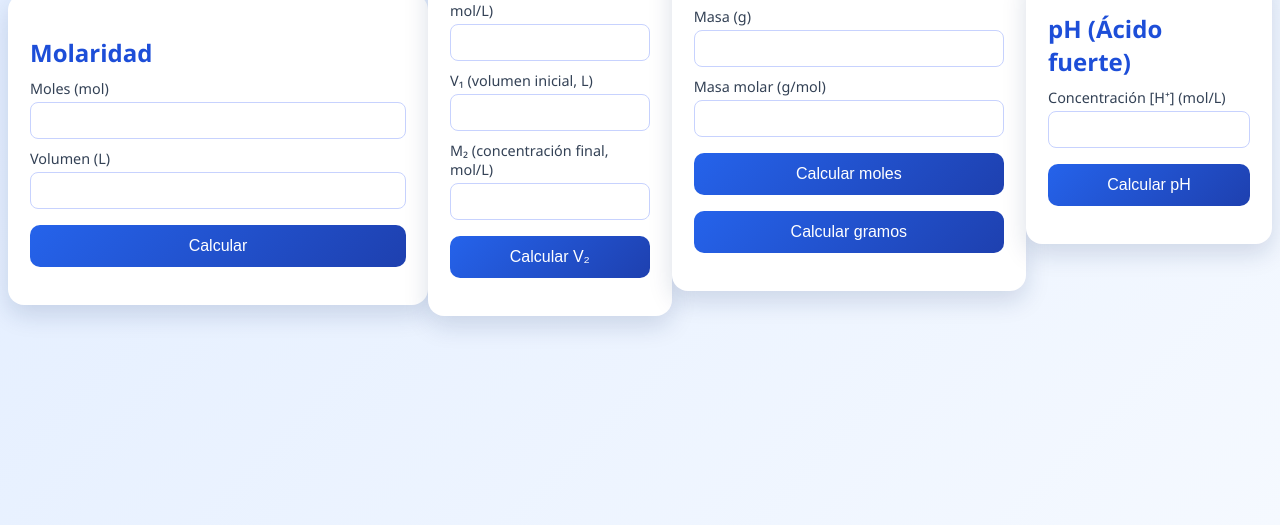
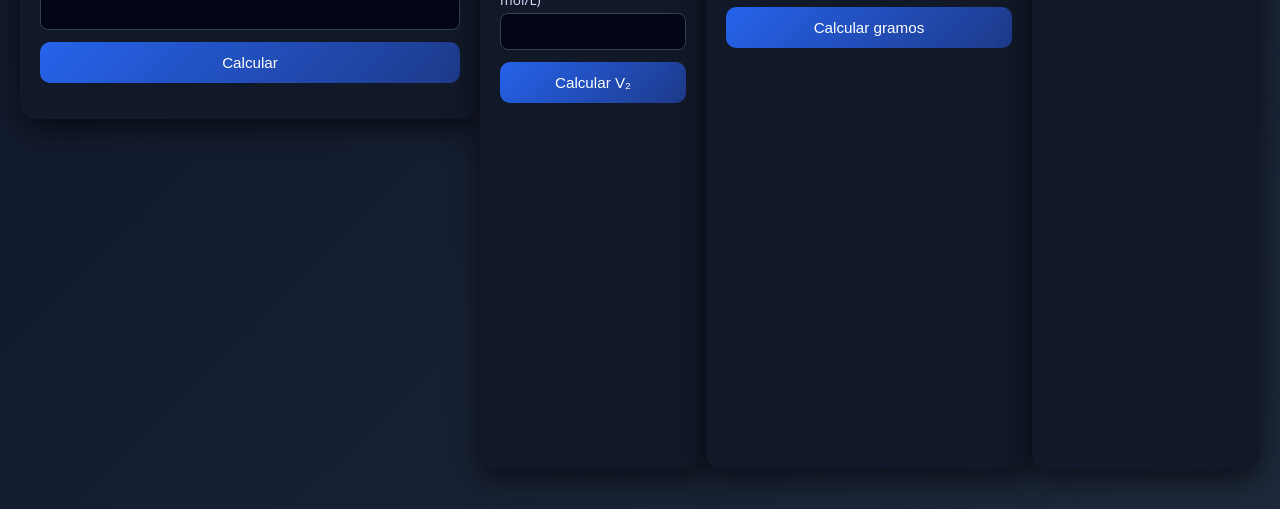
Before and after one commit to karolthekiller20-a11y/Calculadora-qu-mica, a plain HTML site: page index.html in a window 1280 px wide. Shown: the part 291-816 px from the top of the page. Drawn offline with Linux system fonts and the light colour scheme.

Commit message:
Update style.css

```diff
--- a/style.css
+++ b/style.css
@@ -4,49 +4,43 @@
 
 body {
   font-family: "Segoe UI", Arial, sans-serif;
-  background: linear-gradient(135deg, #e0ecff, #f5f9ff);
+  background: linear-gradient(135deg, #0f172a, #1e293b);
   min-height: 100vh;
+  margin: 0;
+  padding: 20px;
   display: flex;
   justify-content: center;
-  align-items: center;
 }
 
 .container {
   width: 100%;
-  max-width: 420px;
-  animation: aparecer 0.8s ease;
+  max-width: 460px;
 }
 
 h1 {
   text-align: center;
-  color: #0f2a5f;
-  margin-bottom: 20px;
+  color: #e5e7eb;
+  margin-bottom: 24px;
 }
 
 .card {
-  background: white;
-  padding: 22px;
+  background: #111827;
+  padding: 20px;
   border-radius: 16px;
-  box-shadow: 0 10px 25px rgba(15, 42, 95, 0.15);
   margin-bottom: 20px;
-  transition: transform 0.3s, box-shadow 0.3s;
-}
-
-.card:hover {
-  transform: translateY(-4px);
-  box-shadow: 0 14px 30px rgba(15, 42, 95, 0.2);
+  box-shadow: 0 10px 30px rgba(0,0,0,0.6);
 }
 
 h2 {
-  color: #1d4ed8;
+  color: #93c5fd;
   margin-bottom: 10px;
 }
 
 label {
   display: block;
   margin-top: 10px;
-  font-size: 0.9rem;
-  color: #334155;
+  font-size: 0.85rem;
+  color: #cbd5f5;
 }
 
 input {
@@ -54,49 +48,46 @@ input {
   padding: 10px;
   margin-top: 4px;
   border-radius: 8px;
-  border: 1px solid #c7d2fe;
-  outline: none;
-  transition: border 0.2s, box-shadow 0.2s;
+  border: 1px solid #334155;
+  background-color: #020617;
+  color: #e5e7eb;
 }
 
 input:focus {
-  border-color: #2563eb;
-  box-shadow: 0 0 0 2px rgba(37, 99, 235, 0.2);
+  outline: none;
+  border-color: #60a5fa;
 }
 
 button {
-  margin-top: 16px;
+  margin-top: 12px;
   width: 100%;
   padding: 12px;
   border-radius: 10px;
   border: none;
-  background: linear-gradient(135deg, #2563eb, #1e40af);
+  background: linear-gradient(135deg, #2563eb, #1e3a8a);
   color: white;
-  font-size: 1rem;
+  font-size: 0.95rem;
   cursor: pointer;
-  transition: transform 0.2s, box-shadow 0.2s;
 }
 
-button:hover {
-  transform: scale(1.02);
-  box-shadow: 0 6px 15px rgba(30, 64, 175, 0.4);
+button:active {
+  transform: scale(0.98);
 }
 
 p {
   margin-top: 12px;
   font-weight: 600;
-  color: #0f172a;
+  color: #e5e7eb;
   text-align: center;
 }
 
-/* Animación */
-@keyframes aparecer {
-  from {
-    opacity: 0;
-    transform: translateY(15px);
+/* 📱 Responsive extra */
+@media (max-width: 480px) {
+  h1 {
+    font-size: 1.4rem;
   }
-  to {
-    opacity: 1;
-    transform: translateY(0);
+
+  .card {
+    padding: 16px;
   }
 }
```
